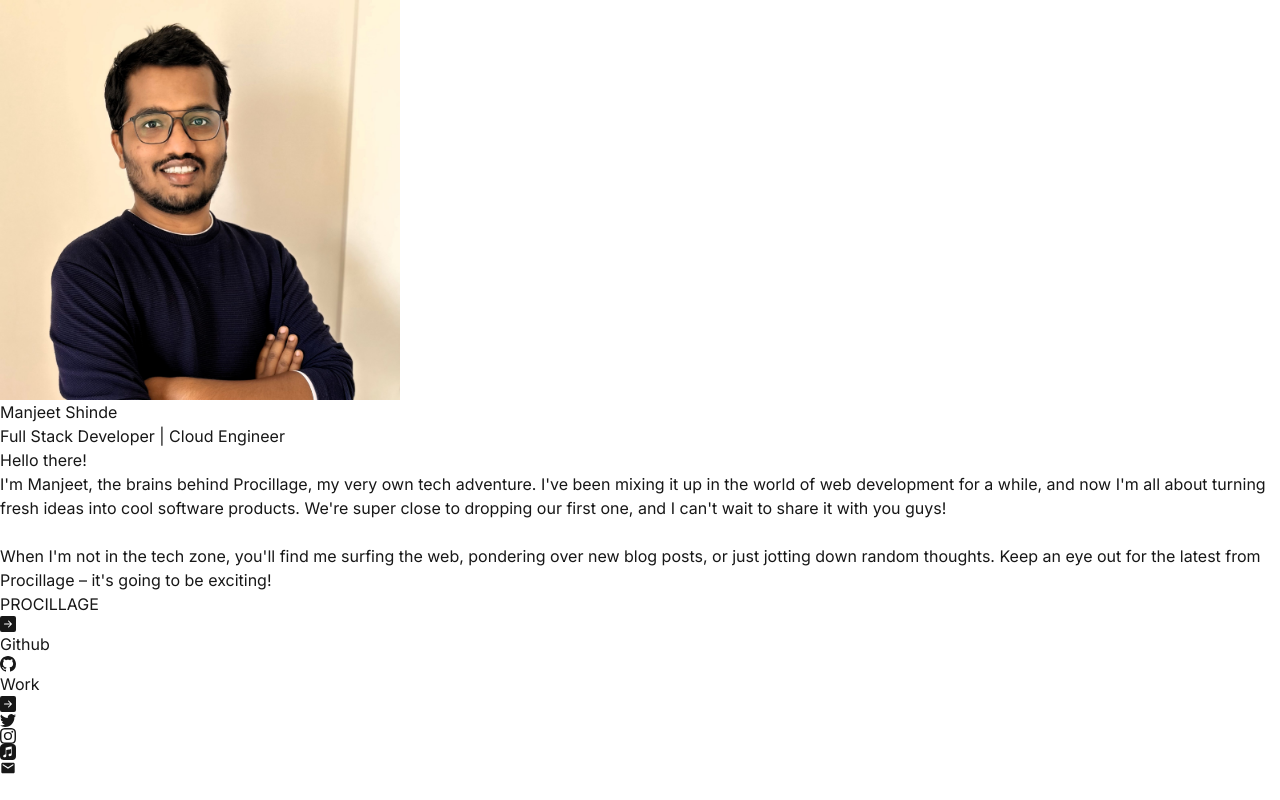
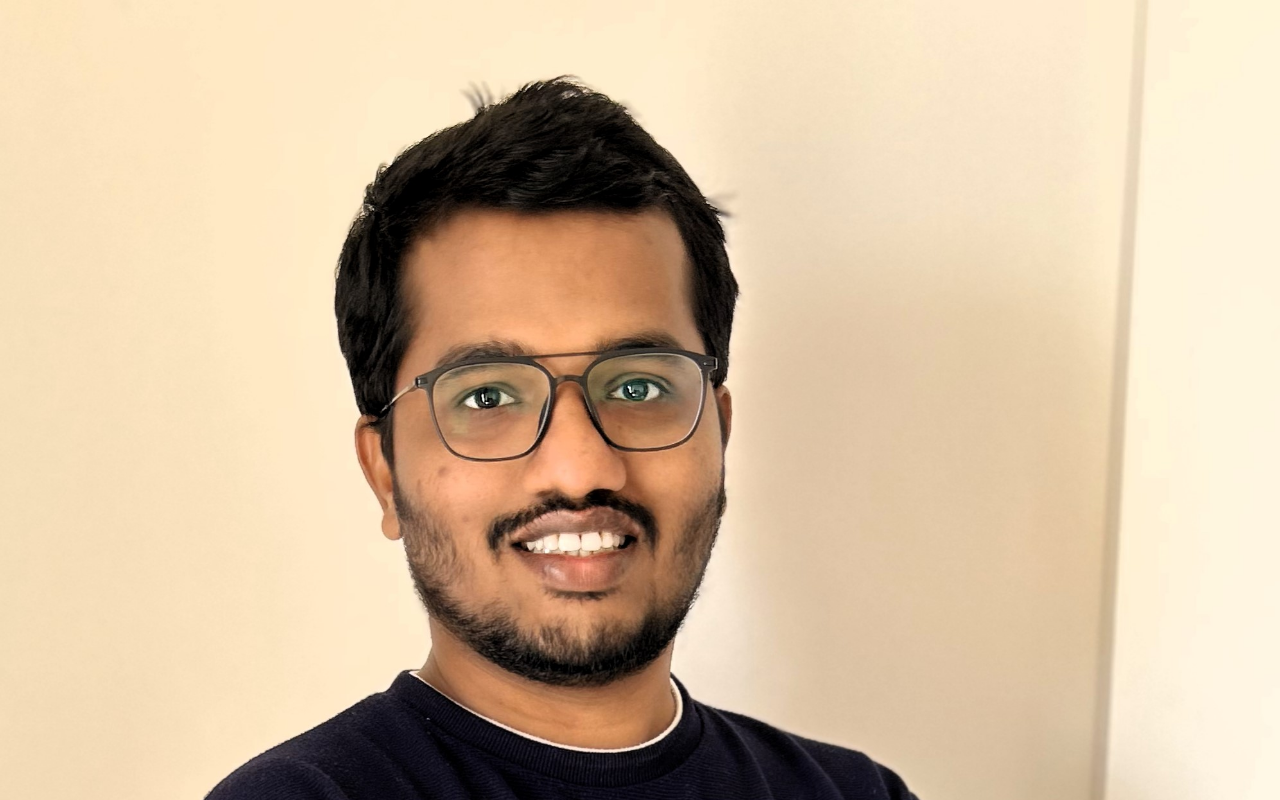
Before and after one commit to manjeetshinde/manjeetshinde.github.io, a Next.js app: page / in a window 1280 px wide. Shown: the top 800 px of the page. Built offline with nearby package versions, Linux system fonts and the light colour scheme.

Commit message:
Remove unused remotePatterns from Next.js configuration and update Introduction component to use img tag for image rendering

```diff
--- a/next.config.ts
+++ b/next.config.ts
@@ -6,7 +6,6 @@ const nextConfig: NextConfig = {
   trailingSlash: true,
   images: {
     unoptimized: true,
-    remotePatterns: [],
   },
   assetPrefix: process.env.NODE_ENV === "production" ? "/portfolio" : "",
 };
--- a/src/app/Introduction.tsx
+++ b/src/app/Introduction.tsx
@@ -1,19 +1,19 @@
-import Image from "next/image";
+/* eslint-disable @next/next/no-img-element */
 import Card from "./Card";
 
 export default function Introduction() {
-  // Using relative URLs with the Image component is the best approach
+  // Determine if we're in production to use the correct image path
+  const isProduction = process.env.NODE_ENV === "production";
+  const basePath = isProduction ? "/portfolio" : "";
+  const imagePath = `${basePath}/manjeet-shinde.jpg`;
+
   return (
     <Card>
-      <Image
-        src="/manjeet-shinde.jpg"
-        width={400}
-        height={400}
-        quality={100}
+      <img
+        src={imagePath}
         className="m-auto w-full rounded-2xl grayscale hover:grayscale-0"
         alt="Manjeet shinde image"
-        priority
-        unoptimized={true}
+        loading="eager"
       />
       <Card className="gap-2">
         <h1 className="text-2xl font-semibold">Manjeet Shinde</h1>
```
